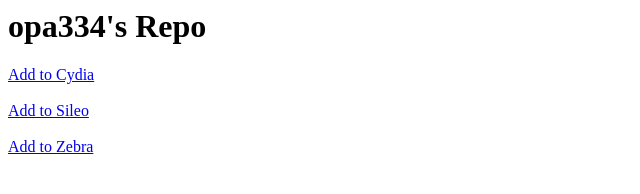
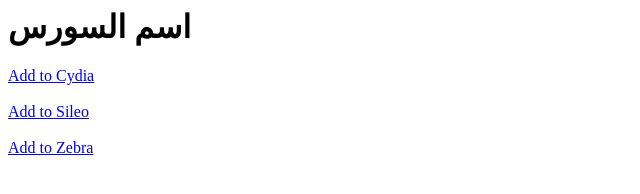
Before and after one commit to a4ux1/test, a plain HTML site: page index.html in a window 1280 px wide. Shown: the whole page, without its empty margins (0-640 px from the left). Drawn offline with Linux system fonts and the light colour scheme.

Commit message:
Update index.html

```diff
--- a/index.html
+++ b/index.html
@@ -1,7 +1,7 @@
 <html>
 
 <body>
-	<h1>opa334's Repo</h1>
+	<h1>اسم السورس </h1>
 	<a href="cydia://url/https://cydia.saurik.com/api/share#?source=https://user.github.io/reponame/">Add to Cydia</a><br><br>
 	<a href="sileo://source/https://user.github.io/reponame/">Add to Sileo</a><br><br>
 	<a href="zbra://sources/add/https://user.github.io/reponame/">Add to Zebra</a>
```
